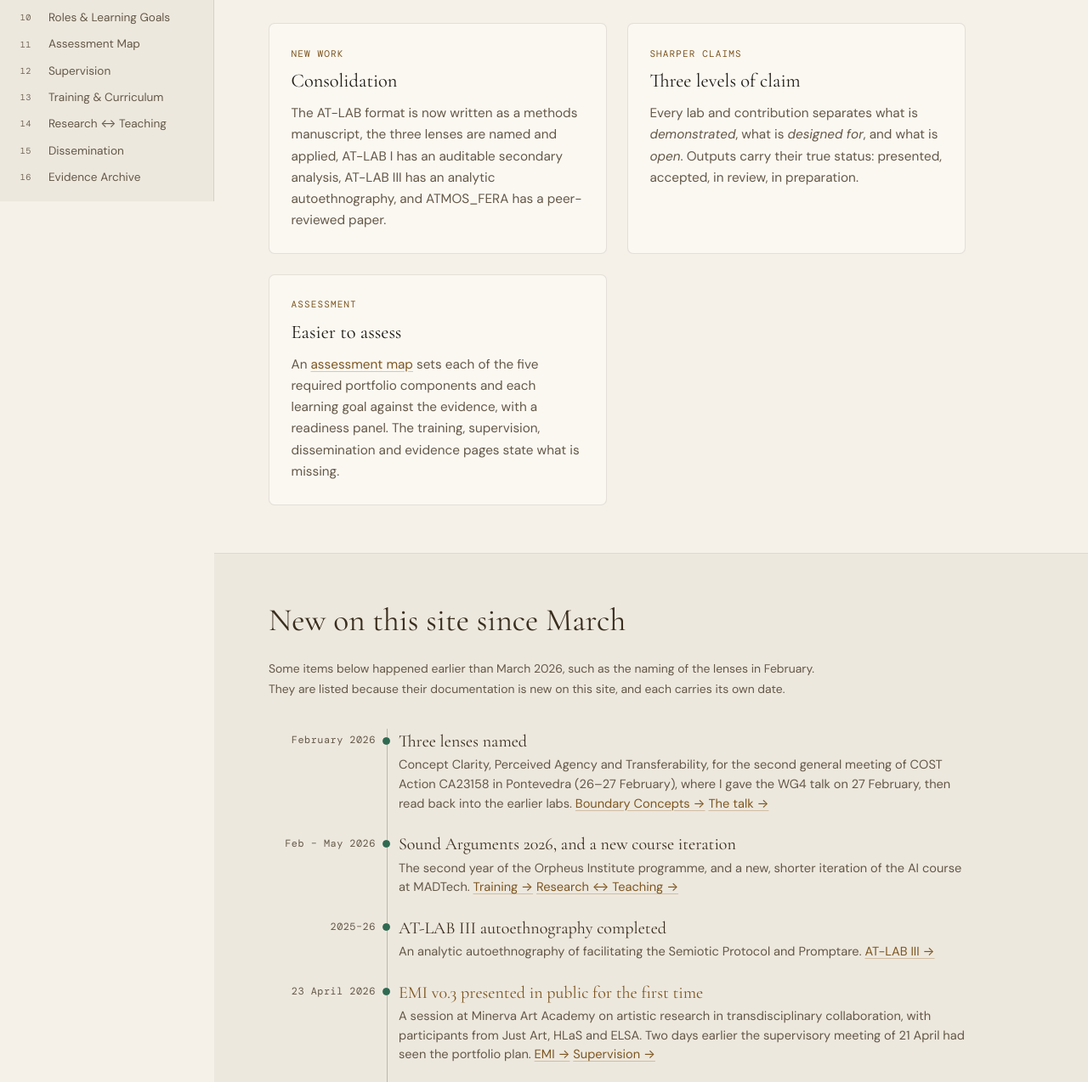
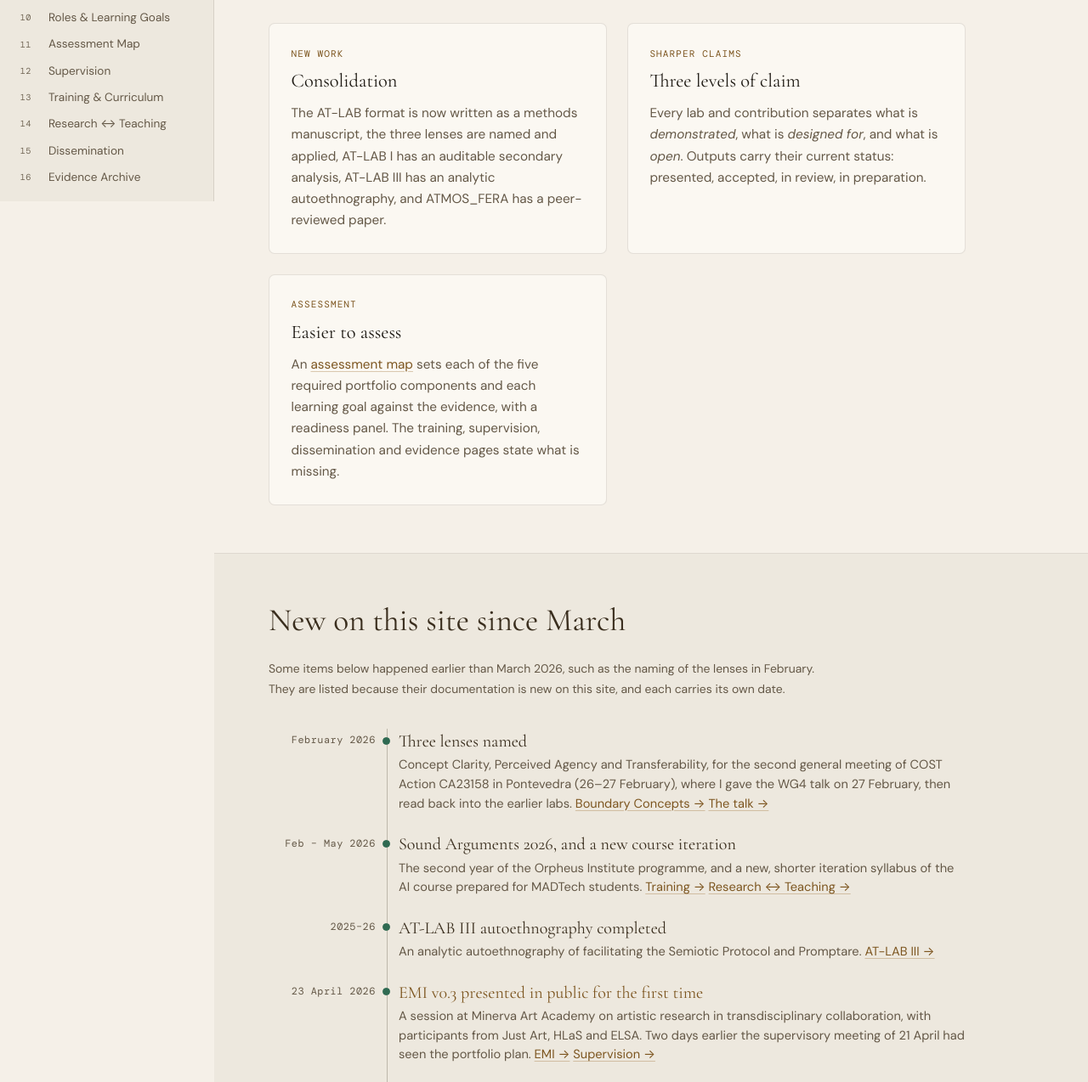
Before and after one commit to jannacek/october-2, a plain HTML site: page updates.html in a window 1280 px wide. Shown: the part 563-1837 px from the top of the page at 85% size. Drawn offline with nearby package versions, Linux system fonts and the light colour scheme; a web font is replaced by a local one.

Commit message:
Add files via upload

```diff
--- a/updates.html
+++ b/updates.html
@@ -98,7 +98,7 @@
         <article class="card reveal">
           <div class="card-label">Sharper claims</div>
           <h2 class="card-title">Three levels of claim</h2>
-          <div class="card-body">Every lab and contribution separates what is <em>demonstrated</em>, what is <em>designed for</em>, and what is <em>open</em>. Outputs carry their true status: presented, accepted, in review, in preparation.</div>
+          <div class="card-body">Every lab and contribution separates what is <em>demonstrated</em>, what is <em>designed for</em>, and what is <em>open</em>. Outputs carry their current status: presented, accepted, in review, in preparation.</div>
         </article>
         <article class="card reveal">
           <div class="card-label">Assessment</div>
@@ -120,7 +120,7 @@
         </div>
         <div class="tl-item is-done">
           <div class="tl-date">Feb – May 2026</div>
-          <div class="tl-body"><div class="tl-title">Sound Arguments 2026, and a new course iteration</div><div class="tl-text">The second year of the Orpheus Institute programme, and a new, shorter iteration of the AI course at MADTech. <a href="training.html">Training →</a> <a href="research-teaching.html">Research ↔ Teaching →</a></div></div>
+          <div class="tl-body"><div class="tl-title">Sound Arguments 2026, and a new course iteration</div><div class="tl-text">The second year of the Orpheus Institute programme, and a new, shorter iteration syllabus of the AI course prepared for MADTech students. <a href="training.html">Training →</a> <a href="research-teaching.html">Research ↔ Teaching →</a></div></div>
         </div>
         <div class="tl-item is-done">
           <div class="tl-date">2025–26</div>
@@ -190,11 +190,6 @@
             <td role="cell" data-label="Topic"><span class="cell"><strong>Go / No-Go date</strong></span></td>
             <td role="cell" data-label="March version"><span class="cell">April 2023</span></td>
             <td role="cell" data-label="Now"><span class="cell">15 April 2024. The report’s cover carries a typo (“15/04/23”).</span></td>
-          </tr>
-          <tr role="row">
-            <td role="cell" data-label="Topic"><span class="cell"><strong>The AI course</strong></span></td>
-            <td role="cell" data-label="March version"><span class="cell">Three iterations, “2022–2025”</span></td>
-            <td role="cell" data-label="Now"><span class="cell">Four iterations, 2023–2026 (1, 2, 2 and 1 EC). The 2025 iteration was the third.</span></td>
           </tr>
           <tr role="row">
             <td role="cell" data-label="Topic"><span class="cell"><strong>AT-LAB I: what changed in participants</strong></span></td>
```
